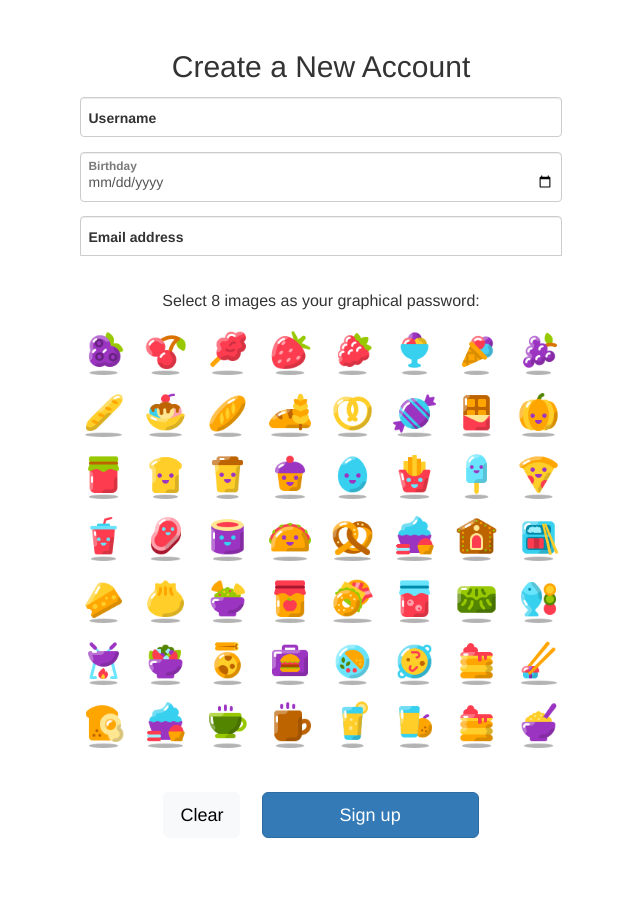
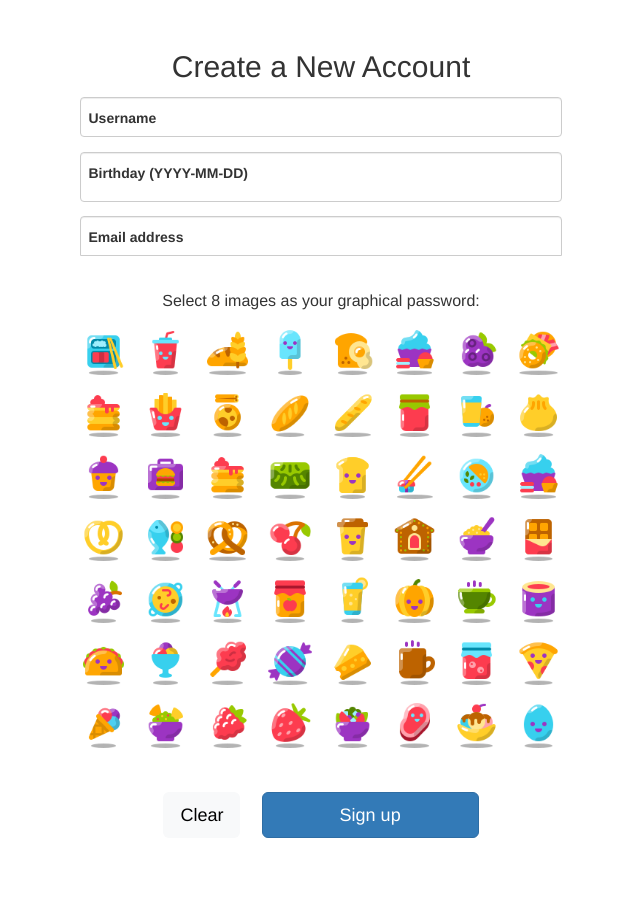
Before and after one commit to NajiaSb/Graphical-Password-Authenticator, a Flask app: page /signup in a window 1280 px wide. Shown: the part 71-973 px from the top of the page, without its empty margins (319-959 px from the left). Run offline with Flask 2, Linux system fonts and the light colour scheme; some libraries are stand-ins or nearby versions.

Commit message:
Update signup.html

```diff
--- a/application/templates/signup.html
+++ b/application/templates/signup.html
@@ -23,15 +23,15 @@
       </div>
       <!-- birthday input -->
       <div class="form-floating" style="margin: 3% 0%">
-        <input
-          type="date"
-          class="form-control"
-          placeholder="Birthday"
-          style="height: 50px"
-          name="birthday"
-          required
+        <input type="text"
+        class="form-control"
+        placeholder="YYYY-MM-DD"
+        style="height: 50px"
+        name="birthday"
+        pattern="\d{4}-\d{2}-\d{2}"
+        required
         />
-        <label>Birthday</label>
+        <label>Birthday (YYYY-MM-DD)</label>
       </div>
       <!-- email input -->
       <div class="form-floating" style="margin: 3% 0%">
```
